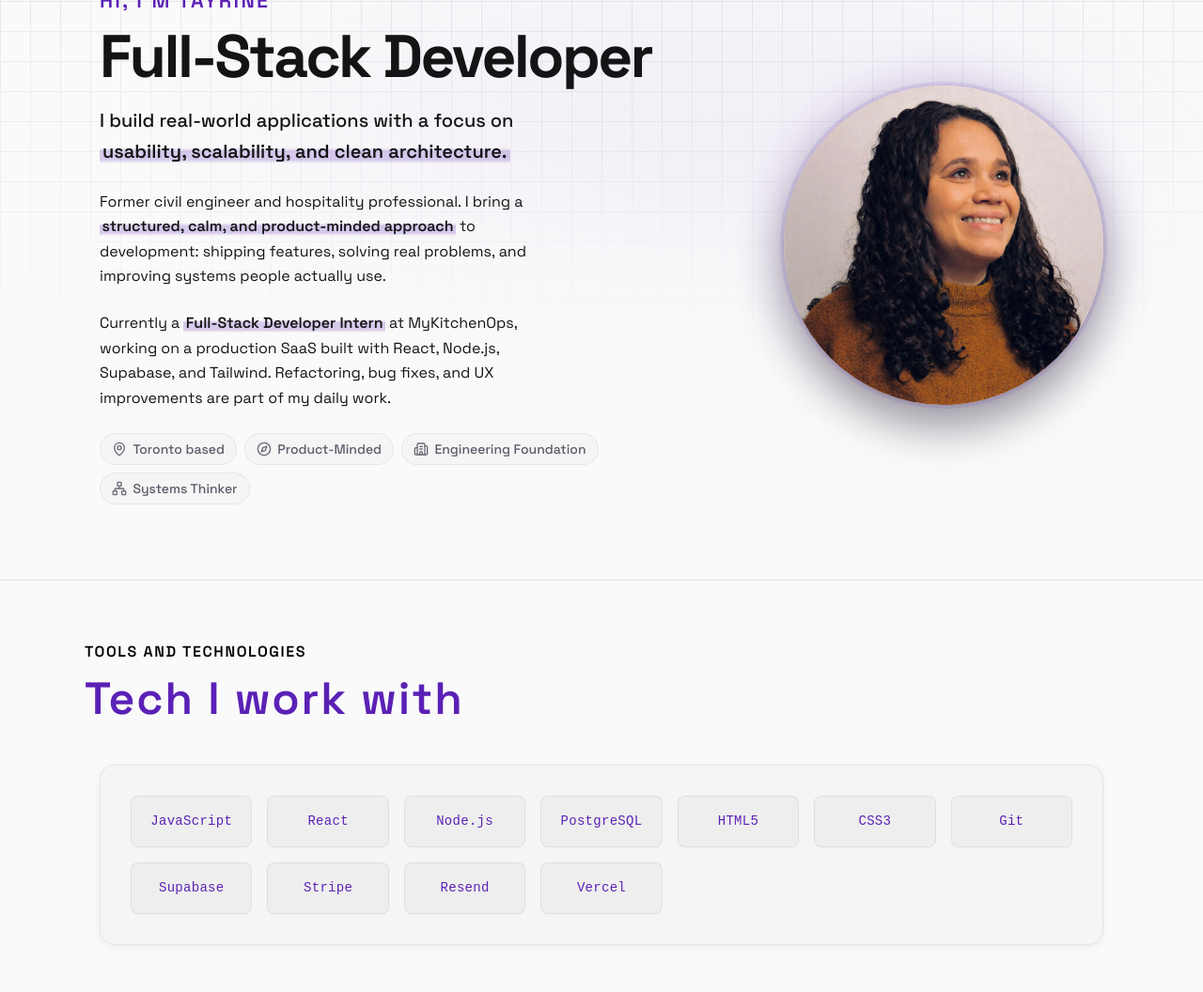
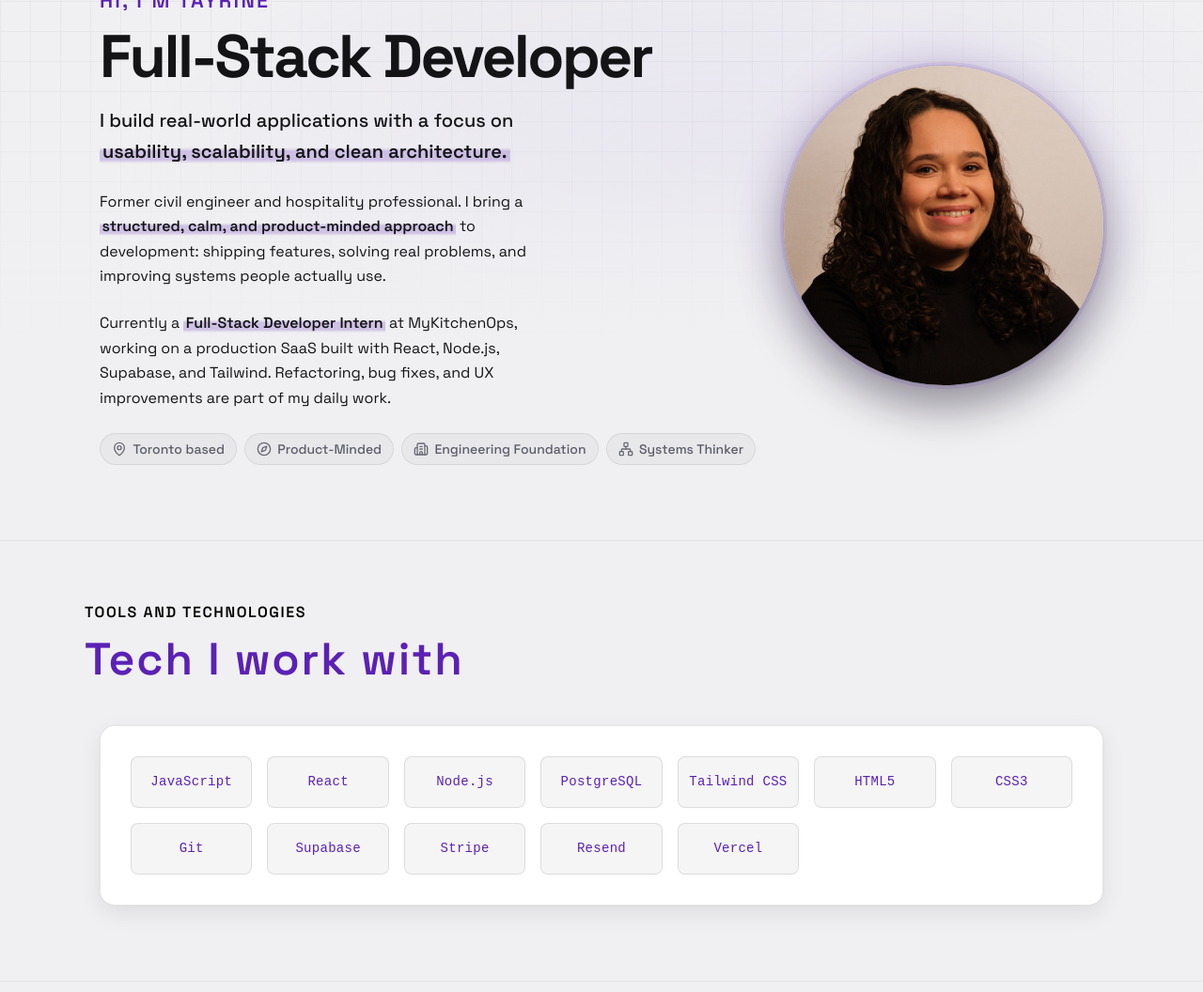
Before and after one commit to TayrineSoares/tayrine-portfolio, a React (Vite) app: page / in a window 1280 px wide. Shown: the part 154-1210 px from the top of the page at 94% size. Built offline with nearby package versions, Linux system fonts and the light colour scheme.

Commit message:
update background colors

```diff
--- a/index.html
+++ b/index.html
@@ -6,7 +6,7 @@
     <meta name="viewport" content="width=device-width, initial-scale=1.0" />
     <title>Tayrine Soares</title>
     <meta name="description" content="Full-Stack Developer building modern, responsive, and user-friendly digital experiences. Check out my portfolio.">
-    <link rel="icon" type="image/png" href="/favicon_svg.png" />
+    <link rel="icon" type="image/svg+xml" href="/favicon.svg" />
     <link rel="canonical" href="https://tayrinesoares.com/" />
 
     <!-- Open Graph / Facebook / WhatsApp -->
--- a/src/components/Hero.jsx
+++ b/src/components/Hero.jsx
@@ -44,7 +44,7 @@ const Hero = () => {
 
         {/* Right: Image */}
         <div className="hero-image">
-          <img src="/Tayrine_Soares_2.jpeg" alt="Tayrine Soares" />
+          <img src="/Tayrine_Soares_3.jpg" alt="Tayrine Soares" />
         </div>
       </div>
     </section>
--- a/src/data/skills.js
+++ b/src/data/skills.js
@@ -4,6 +4,7 @@ export const skills = [
   "React",
   "Node.js",
   "PostgreSQL",
+  "Tailwind CSS",
   "HTML5",
   "CSS3",
   "Git",
--- a/src/styles/Contact.css
+++ b/src/styles/Contact.css
@@ -19,15 +19,16 @@ section {
   align-items: center;
   gap: 0.75rem;
   padding: var(--space-4) var(--space-6);
-  background: var(--glass-bg);
+  background: var(--card-bg);
   backdrop-filter: blur(12px);
   -webkit-backdrop-filter: blur(12px);
-  border: 1px solid var(--glass-border);
+  border: 1px solid var(--card-border);
   border-radius: 12px;
   color: var(--fg);
   text-decoration: none;
   font-weight: 600;
   font-size: var(--text-base);
+  box-shadow: var(--shadow-sm), 0 0 0 1px rgba(0, 0, 0, 0.02);
   transition: transform var(--transition), box-shadow var(--transition),
     border-color var(--transition), color var(--transition);
 }
--- a/src/styles/Experience.css
+++ b/src/styles/Experience.css
@@ -45,12 +45,13 @@ section {
 }
 
 .timeline-content {
-  background: var(--glass-bg);
+  background: var(--card-bg);
   backdrop-filter: blur(12px);
   -webkit-backdrop-filter: blur(12px);
-  border: 1px solid var(--glass-border);
+  border: 1px solid var(--card-border);
   border-radius: 12px;
   padding: var(--space-6);
+  box-shadow: var(--shadow-sm), 0 0 0 1px rgba(0, 0, 0, 0.02);
   transition: border-color var(--transition), box-shadow var(--transition);
 }
 
--- a/src/styles/Hero.css
+++ b/src/styles/Hero.css
@@ -43,14 +43,15 @@ section {
   justify-content: space-between;
   max-width: var(--content-max-width);
   margin: 0 auto;
-  gap: 2rem;
+  gap: 0;
 }
 
 /* =========================
    LEFT: TEXT
 ========================= */
 .hero-text {
-  flex: 1;
+  flex: 1 1 50%;
+  min-width: 0;
 }
 
 .intro {
@@ -147,14 +148,15 @@ section {
    RIGHT: IMAGE
 ========================= */
 .hero-image {
-  flex: 0 0 auto;
+  flex: 0 1 auto;
+  min-width: 0;
   display: flex;
   justify-content: flex-start;
   align-items: center;
 }
 
 .hero-image img {
-  max-width: 340px;
+  max-width: min(340px, 38vw);
   width: 100%;
   aspect-ratio: 1;
   border-radius: 50%;
--- a/src/styles/Projects.css
+++ b/src/styles/Projects.css
@@ -2,15 +2,15 @@ section {
   scroll-margin-top: 80px;
 }
 
-/* Project cards — glass, media on top */
+/* Project cards — stand out from background */
 .project {
-  background: var(--glass-bg);
+  background: var(--card-bg);
   backdrop-filter: blur(12px);
   -webkit-backdrop-filter: blur(12px);
-  border: 1px solid var(--glass-border);
+  border: 1px solid var(--card-border);
   border-radius: 16px;
   overflow: hidden;
-  box-shadow: var(--shadow-md);
+  box-shadow: var(--shadow-md), 0 0 0 1px rgba(0, 0, 0, 0.02);
   display: flex;
   flex-direction: column;
   transition: transform var(--transition), box-shadow var(--transition), border-color var(--transition);
--- a/src/styles/Skills.css
+++ b/src/styles/Skills.css
@@ -12,12 +12,12 @@ section {
   grid-template-columns: repeat(auto-fill, minmax(120px, 1fr));
   gap: var(--space-4);
   padding: var(--space-8);
-  border: 1px solid var(--glass-border);
+  border: 1px solid var(--card-border);
   border-radius: 16px;
-  background: var(--glass-bg);
+  background: var(--card-bg);
   backdrop-filter: blur(12px);
   -webkit-backdrop-filter: blur(12px);
-  box-shadow: var(--shadow-sm);
+  box-shadow: var(--shadow-md), 0 0 0 1px rgba(0, 0, 0, 0.02);
 }
 
 .skills-badge {
@@ -30,7 +30,7 @@ section {
   letter-spacing: 0.02em;
   color: var(--accent);
   background: var(--surface-elevated);
-  border: 1px solid var(--glass-border);
+  border: 1px solid var(--card-border);
   border-radius: 8px;
   padding: var(--space-4);
   white-space: nowrap;
--- a/src/styles/global.css
+++ b/src/styles/global.css
@@ -42,24 +42,28 @@
   --shadow-md: 0 8px 24px rgba(0, 0, 0, 0.4);
   --shadow-lg: 0 16px 48px rgba(0, 0, 0, 0.5);
   --surface-elevated: rgba(255, 255, 255, 0.04);
+  --card-bg: rgba(255, 255, 255, 0.06);
+  --card-border: rgba(255, 255, 255, 0.1);
   color-scheme: dark;
 }
 
 @media (prefers-color-scheme: light) {
   :root {
-    --bg: #fafafa;
+    --bg: #f0f0f2;
     --fg: #141416;
     --muted: #5c5c6b;
     --line: #e4e4e8;
     --accent: #5b21b6;
     --accent-glow: rgba(91, 33, 182, 0.2);
     --accent-subtle: rgba(91, 33, 182, 0.1);
-    --glass-bg: rgba(0, 0, 0, 0.02);
-    --glass-border: rgba(0, 0, 0, 0.06);
+    --glass-bg: rgba(0, 0, 0, 0.03);
+    --glass-border: rgba(0, 0, 0, 0.08);
     --shadow-sm: 0 2px 8px rgba(0, 0, 0, 0.06);
     --shadow-md: 0 8px 24px rgba(0, 0, 0, 0.08);
     --shadow-lg: 0 16px 48px rgba(0, 0, 0, 0.12);
-    --surface-elevated: rgba(0, 0, 0, 0.03);
+    --surface-elevated: rgba(0, 0, 0, 0.04);
+    --card-bg: #ffffff;
+    --card-border: rgba(0, 0, 0, 0.1);
     color-scheme: light;
   }
 }
@@ -126,7 +130,7 @@ Container and section spacing
   padding: var(--space-4);
 }
 
-/* Basic section spacing — vertical rhythm */
+/* Basic section spacing */
 section {
   padding: var(--space-16) var(--space-6);
   border-top: 1px solid var(--line);
```
Also changed, not shown: public/Tayrine_Soares_3.jpg (added), public/favicon.svg (added).
